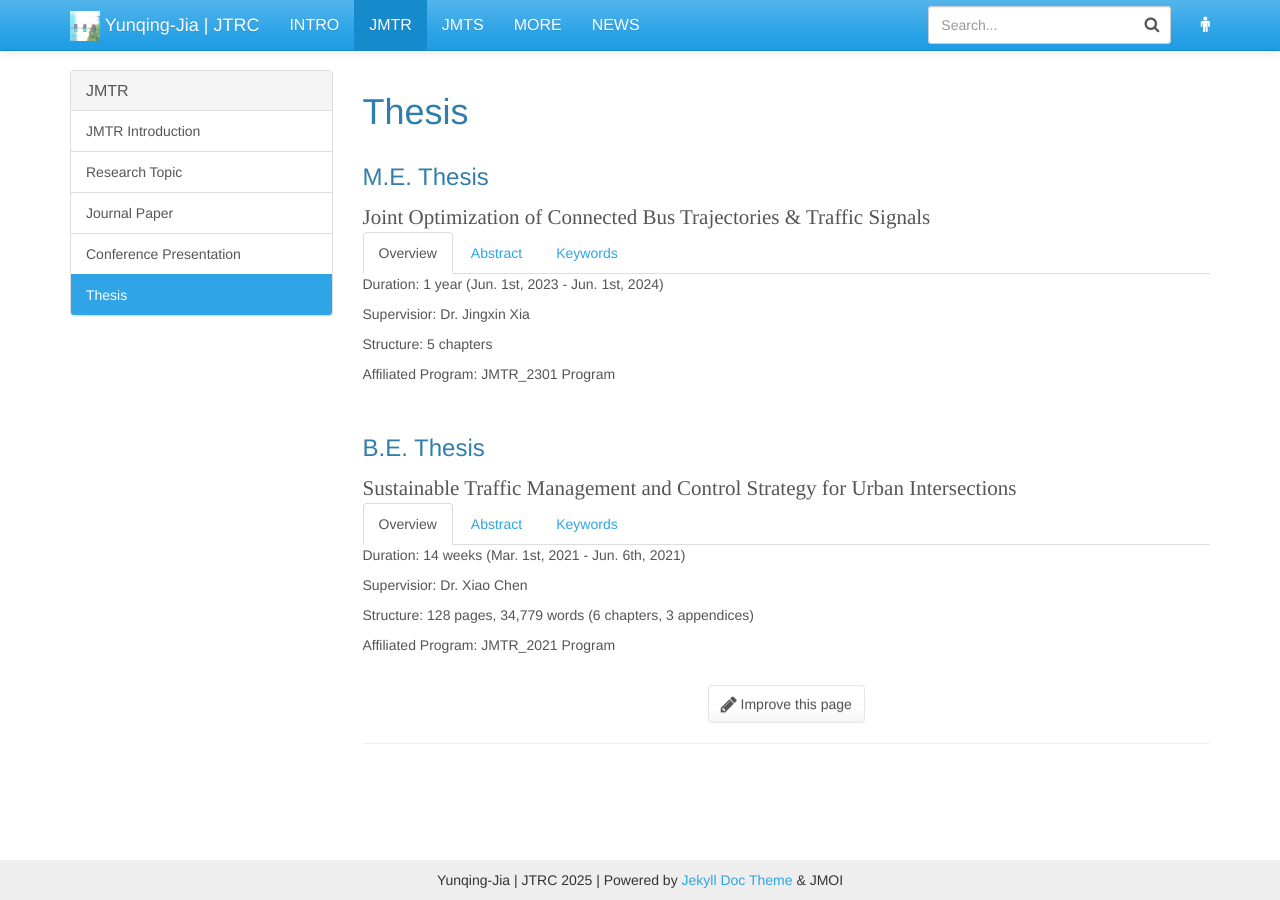
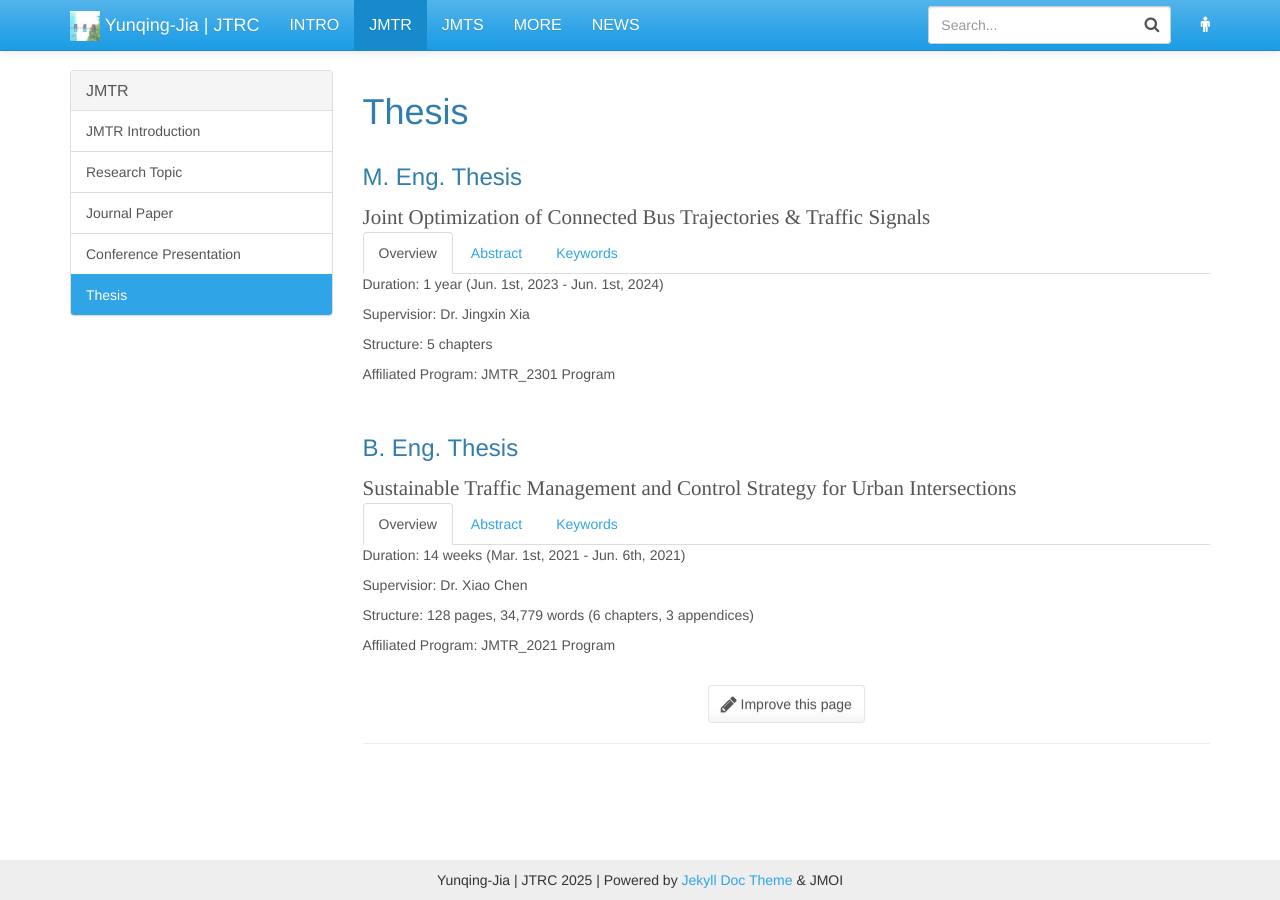
Before and after one commit to Yunqing-Jia/JTRC, a Jekyll site: the page built from _jmtr/thesis.md, in a window 1280 px wide. Built offline with Jekyll 4.4.1, drawn with Linux system fonts in a browser that asks for light colours.

Commit message:
Update thesis.md

```diff
--- a/_jmtr/thesis.md
+++ b/_jmtr/thesis.md
@@ -11,7 +11,7 @@ font-size:21px;
 }
 </style>
 
-### M.E. Thesis
+### M. Eng. Thesis
 <div class="intro">
 Joint Optimization of Connected Bus Trajectories & Traffic Signals
 </div>
@@ -49,7 +49,7 @@ Joint Optimization of Connected Bus Trajectories & Traffic Signals
 <a name="JMTR_2021"/>
 <br>
 
-### B.E. Thesis
+### B. Eng. Thesis
 <div class="intro">
 Sustainable Traffic Management and Control Strategy for Urban Intersections
 </div>
```
